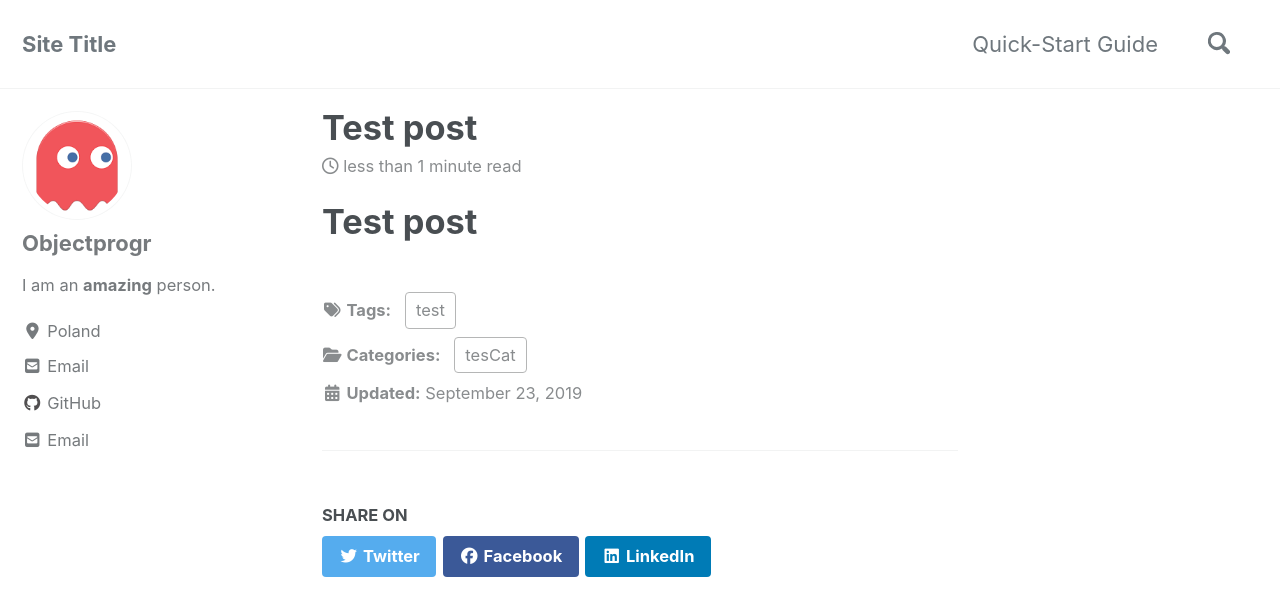
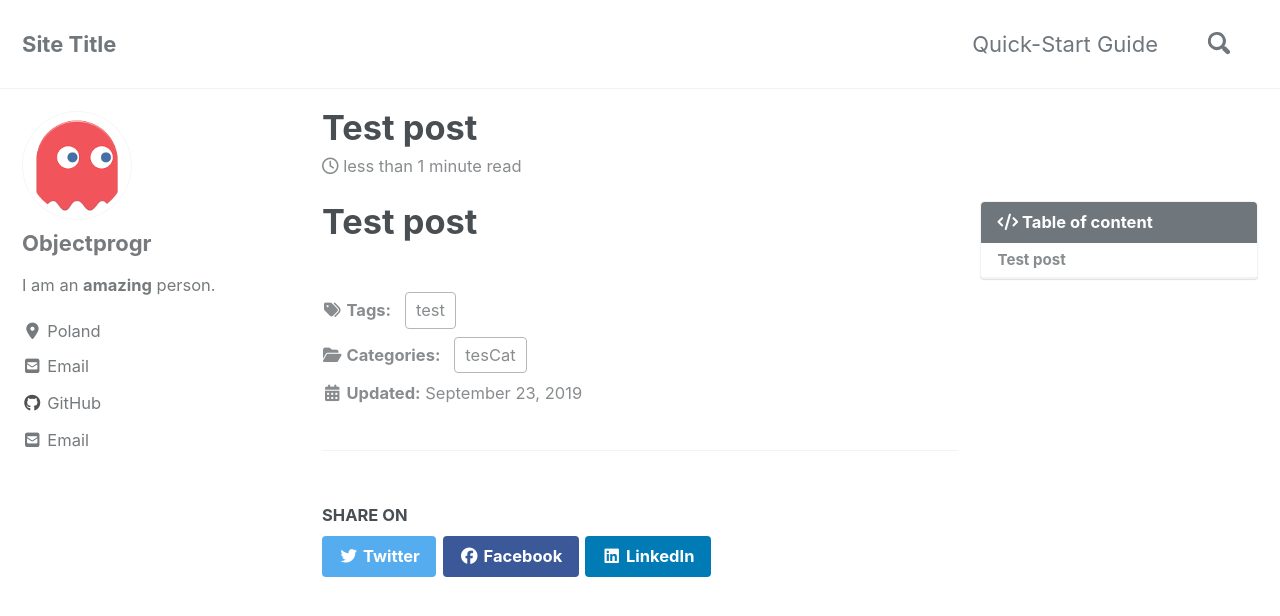
Before and after one commit to objectprogr/objectprogr.github.io_BAK2, a Jekyll site: the page built from _posts/2019-09-23-test-post.md, in a window 1280 px wide and 900 px high. Shown: the top 616 px of the window. Built offline with Jekyll 4.4.1, drawn with Linux system fonts in a browser that asks for light colours; cached includes are drawn as plain includes; nearby versions of some CDN libraries.

Commit message:
Posts metada update

```diff
--- a/_posts/2019-09-23-test-post.md
+++ b/_posts/2019-09-23-test-post.md
@@ -8,6 +8,9 @@ tags:
 categories:
     - tesCat
 published: true
+toc: true
+toc_label: "Table of content"
+toc_icon: "code"
 ---
 
 # Test post
```
